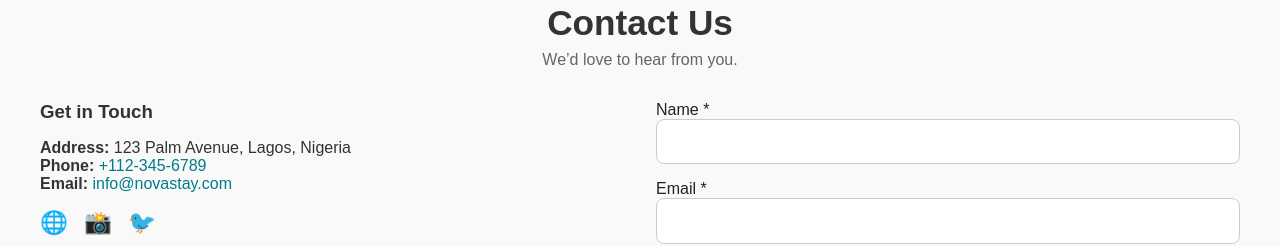
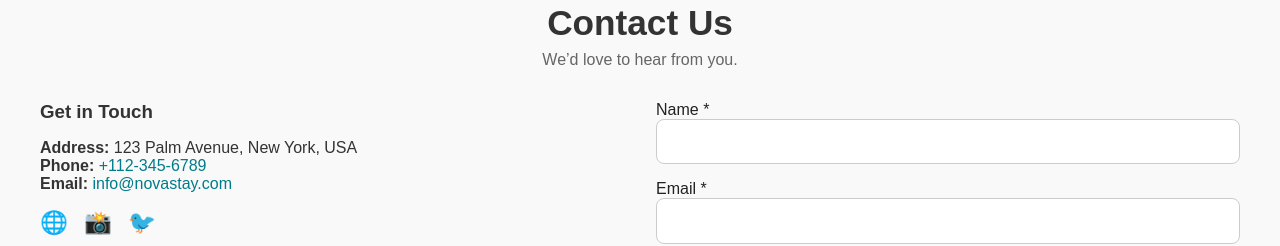
Before and after one commit to Perpetualisi/Novastay, a React (Vite) app: page / in a window 1280 px wide. Shown: the part 3540-3786 px from the top of the page. Built offline with nearby package versions, Linux system fonts and the light colour scheme.

Commit message:
Update contact address to USA

```diff
--- a/src/Components/ContactUs.tsx
+++ b/src/Components/ContactUs.tsx
@@ -9,7 +9,7 @@ const ContactUs = () => {
       <div className="contact-container">
         <div className="contact-info">
           <h3>Get in Touch</h3>
-          <p><strong>Address:</strong> 123 Palm Avenue, Lagos, Nigeria</p>
+<p><strong>Address:</strong> 123 Palm Avenue, New York, USA</p>
           <p><strong>Phone:</strong> <a href="tel:+1123456789">+112-345-6789</a></p>
           <p><strong>Email:</strong> <a href="mailto:info@novastay.com">info@novastay.com</a></p>
 
```
